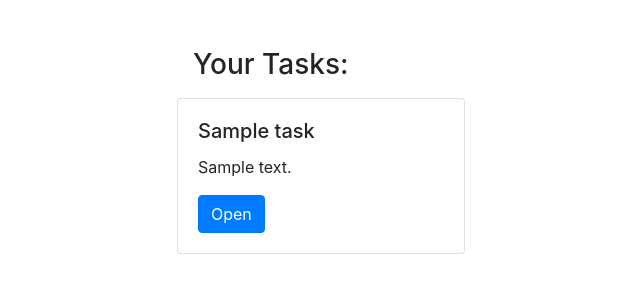
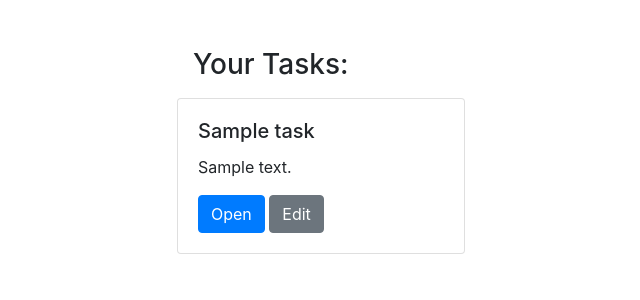
Before and after one commit to JokerCerg/taskchecker-project, a Django app: page / in a window 1280 px wide. Shown: the part 56-356 px from the top of the page, without its empty margins (98-738 px from the left). Run offline with Django 3.2, Linux system fonts and the light colour scheme; tables that the repository leaves empty hold one stand-in row (values such as "Sample post"); some libraries are stand-ins or nearby versions.

Commit message:
create edit and delete buttons

```diff
--- a/tcapp/templates/tcapp/task_list.html
+++ b/tcapp/templates/tcapp/task_list.html
@@ -14,7 +14,10 @@
             <div class="card-body">
                 <h5 class="card-title">{{ task.title }}</h5>
                 <p class="card-text">{{ task.body|truncatewords:10 }}</p>
+                <div class="button-container">
                 <a href="{{ task.get_absolute_url }}" class="btn btn-primary">Open</a>
+                <a href="{{ task.get_update_url }}" class="btn btn-secondary">Edit</a>
+                </div>
             </div>
         </div>
 
--- a/tcapp/templates/tcapp/task_update.html
+++ b/tcapp/templates/tcapp/task_update.html
@@ -11,7 +11,6 @@
         {% csrf_token %}
 
         {% for field in form %}
-
             <div class="form-group">
                 {% if field.errors %}
                     <div class="alert alert-danger">
@@ -21,10 +20,10 @@
                     {{ field.label }}
                     {{ field }}
             </div>
-
         {% endfor %}
 
         <button type="submit" class="btn btn-primary">Update</button>
+        <a href="{{ task.get_delete_url }}" class="btn btn-danger">Delete</a>
     </form>
 
 {% endblock %}
```
